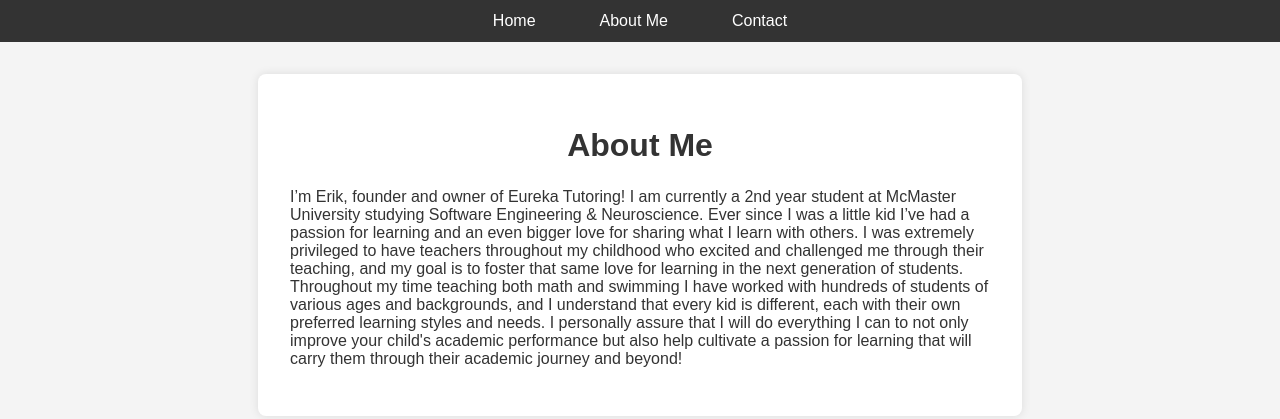
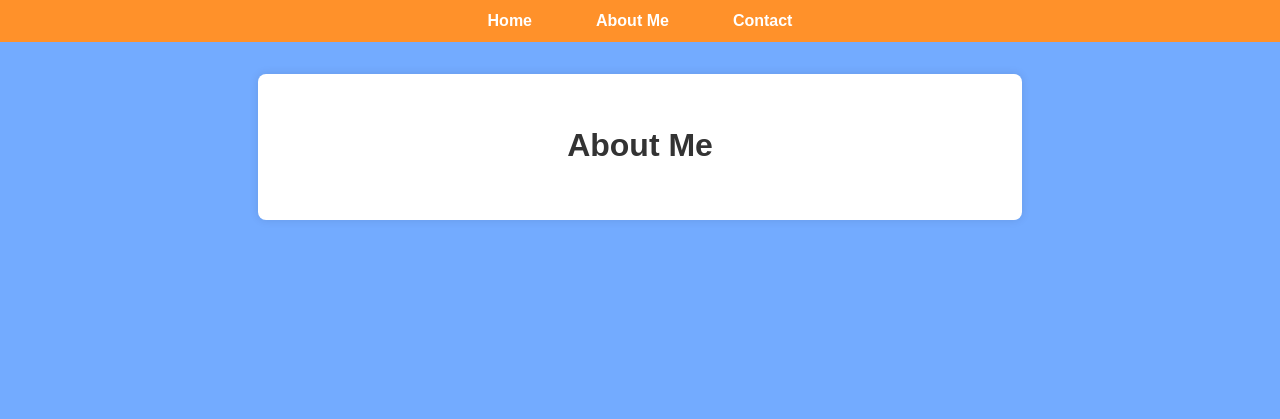
Before and after one commit to soerik/EurekaTutoringWebsite, a plain HTML site: page src/aboutme.html in a window 1280 px wide. Drawn offline with Linux system fonts and the light colour scheme.

Commit message:
added colours

```diff
--- a/src/aboutme.html
+++ b/src/aboutme.html
@@ -19,28 +19,7 @@
 
   <main>
     <h1>About Me</h1>
-    <p>I’m Erik, founder and owner of Eureka Tutoring!
-        I am currently a 2nd year student at McMaster
-        University studying Software Engineering &
-        Neuroscience. Ever since I was a little kid
-        I’ve had a passion for learning and an even
-        bigger love for sharing what I learn with
-        others. I was extremely privileged to have
-        teachers throughout my childhood who excited
-        and challenged me through their teaching,
-        and my goal is to foster that same love for
-        learning in the next generation of students.
-        Throughout my time teaching both math and
-        swimming I have worked with hundreds of
-        students of various ages and backgrounds,
-        and I understand that every kid is different,
-        each with their own preferred learning styles
-        and needs. I personally assure that I will do
-        everything I can to not only improve your
-        child's academic performance but also help
-        cultivate a passion for learning that will
-        carry them through their academic journey
-        and beyond!</p>
+    <p></p>
   </main>
 
   <script src="script.js"></script>
--- a/src/styles.css
+++ b/src/styles.css
@@ -3,7 +3,7 @@ body {
     margin: 0;
     padding: 0;
     font-family: Arial, sans-serif;
-    background: #f4f4f4;
+    background: #73abff;
     color: #333;
   }
 
@@ -11,7 +11,7 @@ body {
     list-style: none;
     display: flex;
     justify-content: center;
-    background: #333;
+    background: #ff912a;
     padding: 0;
     margin: 0;
   }
@@ -21,11 +21,12 @@ body {
   }
 
   header nav ul li a {
-    color: #fff;
+    color: #ffffff;
     text-decoration: none;
     padding: 0.75rem 1rem;
     display: inline-block;
-  }
+    font-weight: bold;
+    }
 
   header nav ul li a:hover {
     background: #444;
```
Also changed, not shown: src/contact.html (+2 -2 lines), src/index.html (+20 -4 lines).
